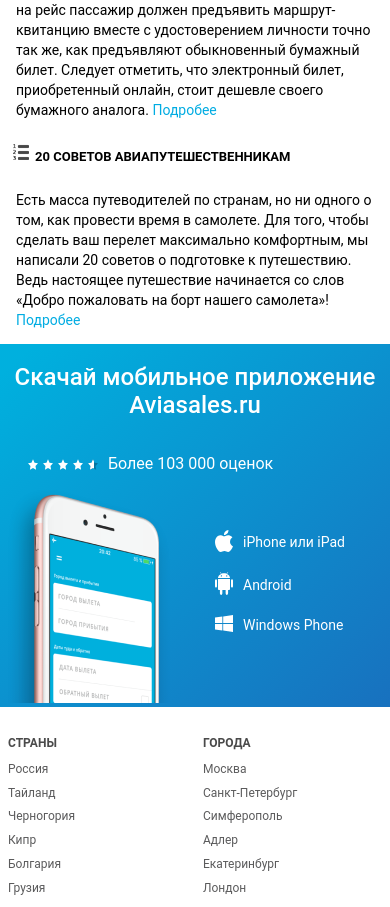
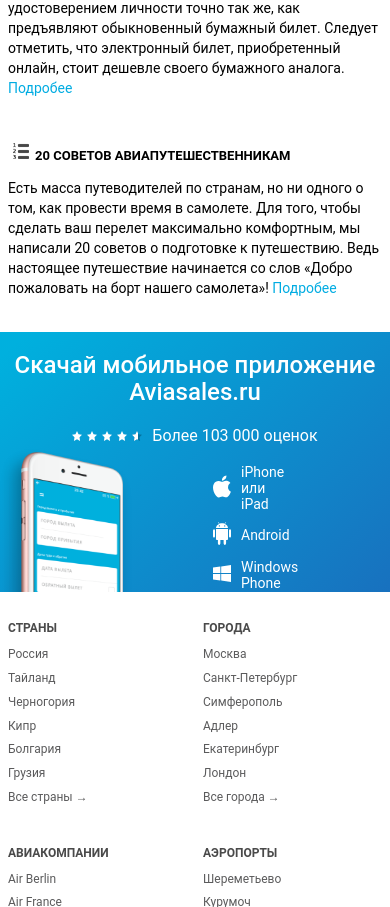
Before and after one commit to Ildarik/aviasales-demo-frontend, a React (Create React App) app: page / in a window 390 px wide. Shown: the part 5223-6130 px from the top of the page. Built offline with nearby package versions, Linux system fonts and the light colour scheme; a web font is replaced by a local one.

Commit message:
Refactor mobile app section

```diff
--- a/src/Articles/index.js
+++ b/src/Articles/index.js
@@ -23,18 +23,24 @@
   margin-right: 5px;
 `;
 
+const Post = styled.div`
+  margin-bottom: 20px;
+`;
+
 function Article(props) {
   return (
     <div className="container">
       <div className="row">
+        <Post>
           <ArticleHeading>
             <HeadingIcon src={props.icon} alt="" />
             {props.heading}
           </ArticleHeading>
-      </div>
           <Paragraph>
             {props.paragraph} <MoreInfo>Подробее</MoreInfo>
           </Paragraph>
+        </Post>
+      </div>
     </div>
   );
 }
--- a/src/MobileApps/index.js
+++ b/src/MobileApps/index.js
@@ -14,40 +14,69 @@
   color: #fff;
   font-size: 24px;
   font-weight: 500;
-  text-align: center;
 `;
 
 const Stars = styled.p`
   color: #fff;
   display: flex;
-  text-align: center;
+  justify-content: center;
 `;
 
 const Rating = styled.img`
-  margin-left: 20px;
   margin-right: 10px;
 `;
 
 const MobileTypeIcon = styled.img`
   margin: 10px;
+  display: inline;
 `;
+
 const MobileTypeName = styled.div`
   color: #fff;
   font-size: 14px;
   align-self: center;
   margin-top: 3px;
+  width: 50px;
 `;
 
 const MobileTypeWrapper = styled.div`
-  margin-top: 30px;
-  margin-left: 10px;
+  display: flex;
+  flex-direction: column;
+
+  @media (min-width: 768px) {
+    flex-direction: row;
+  }
+`;
+
+const PhoneWrapper = styled.div`
+  position: relative;
+`;
+
+const ItemWrapper = styled.div`
+  display: flex;
+`;
+
+const Iphone = styled.img`
+  display: block;
+  position: absolute;
+  width: 132px;
+  height: 143px;
+  bottom: 0;
+  left: 0;
+
+  @media (min-width: 768px) {
+    width: 160px;
+    height: 208px;
+  }
 `;
 
 function MobileType(props) {
   return (
-    <div className="row">
+    <div>
+      <ItemWrapper>
         <MobileTypeIcon src={props.icon} />
         <MobileTypeName>{props.name}</MobileTypeName>
+      </ItemWrapper>
     </div>
   );
 }
@@ -55,18 +84,21 @@
 export default () => (
   <Wrapper>
     <div className="container">
-      <div className="row">
+      <div className="row center-xs">
+        <div className="col-xs-12 col-md-8">
           <Heading>Скачай мобильное приложение Aviasales.ru</Heading>
-      </div>
           <Stars>
             <Rating src={rating} alt="" />
             <div>Более 103 000 оценок</div>
           </Stars>
+        </div>
+      </div>
+
       <div className="row">
-        <div className="col-xs-6">
-          <img src={mobile} alt="Mobile phone" />
-        </div>
-        <div className="col-xs-6">
+        <PhoneWrapper>
+          <Iphone src={mobile} alt="Mobile phone" />
+        </PhoneWrapper>
+        <div className="col-xs-6 col-md-8 col-xs-offset-6 col-md-offset-4">
           <MobileTypeWrapper>
             <MobileType icon={apple} name="iPhone или iPad" />
             <MobileType icon={android} name="Android" />
```
Lines whose indentation alone changed are shown as unchanged.
